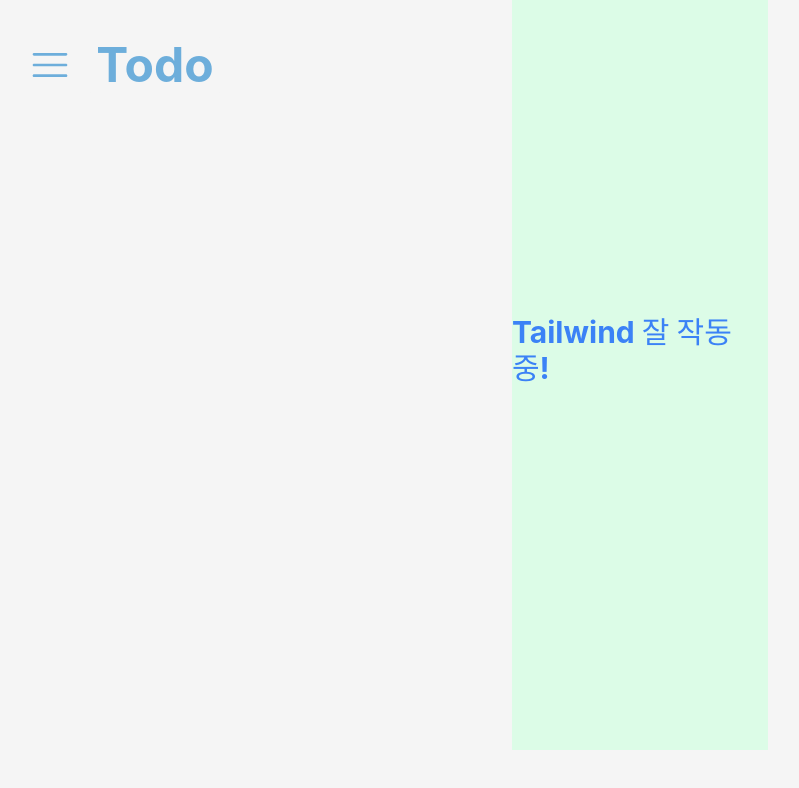
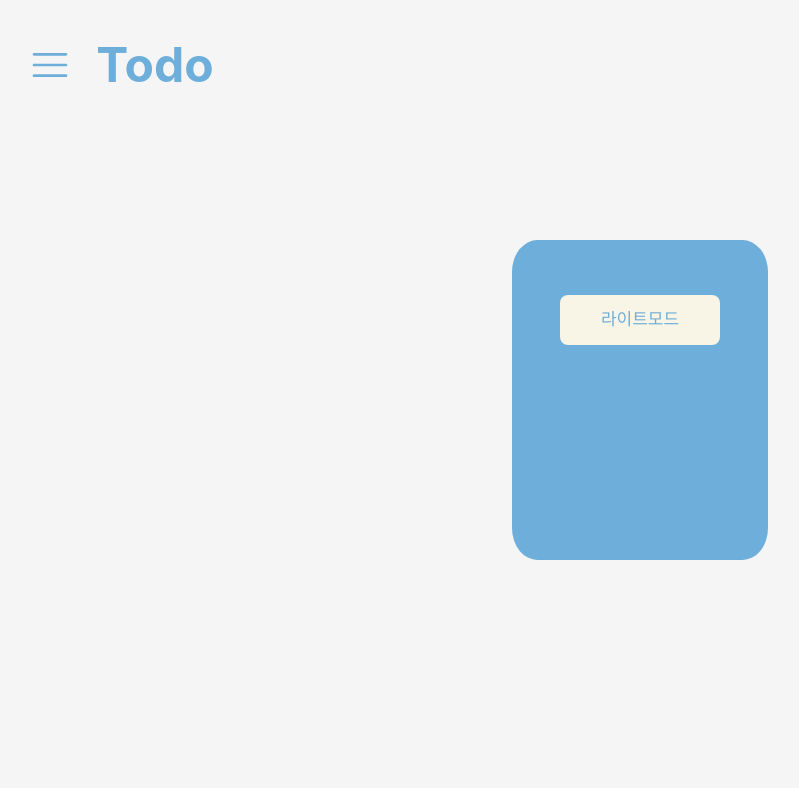
Before and after one commit to suhyeon0111/Typescript_study, a React (Vite) app in the folder myWebPage/client/: page /setting in a window 1280 px wide. Shown: the top 788 px of the page, without its empty margins (0-799 px from the left). Built offline with nearby package versions, Linux system fonts and the light colour scheme.

Commit message:
settingpage 테스트 코드 삭제

```diff
--- a/myWebPage/client/src/pages/SettingPage/SettingPage.tsx
+++ b/myWebPage/client/src/pages/SettingPage/SettingPage.tsx
@@ -23,9 +23,6 @@
                         ) : (
                             <button> <CiLight />라이트모드</button>
                             )} */}
-                        <div className="min-h-screen flex items-center justify-center bg-green-100">
-                            <h1 className="text-3xl font-bold text-blue-500">Tailwind 잘 작동 중!</h1>
-                        </div>
                     </div>
                 </div>
             </div>
```
